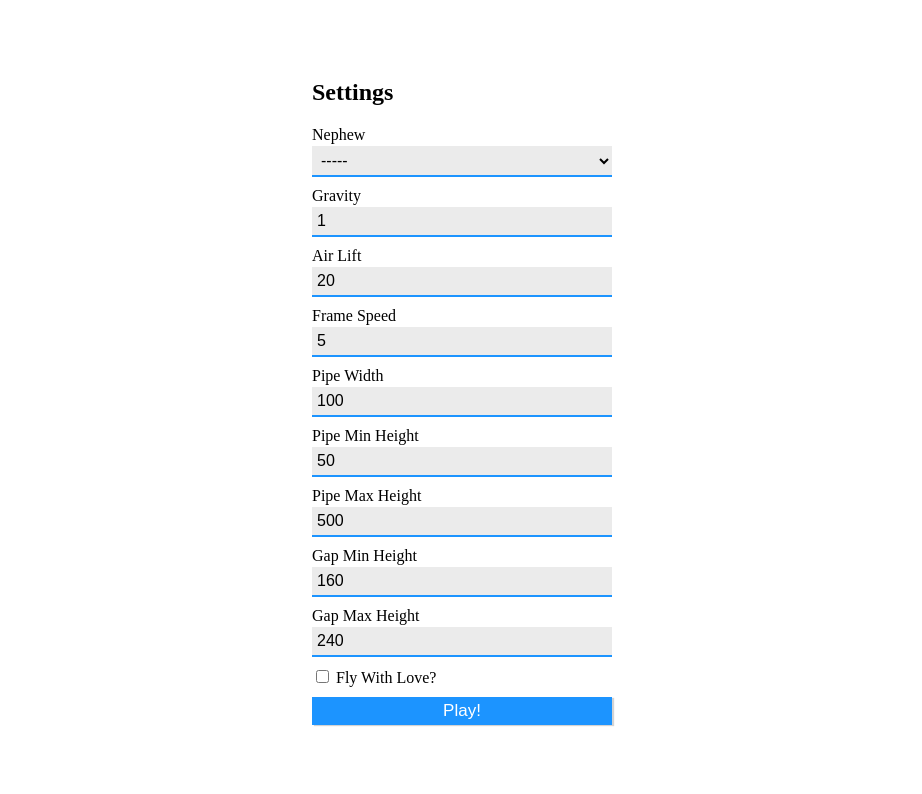
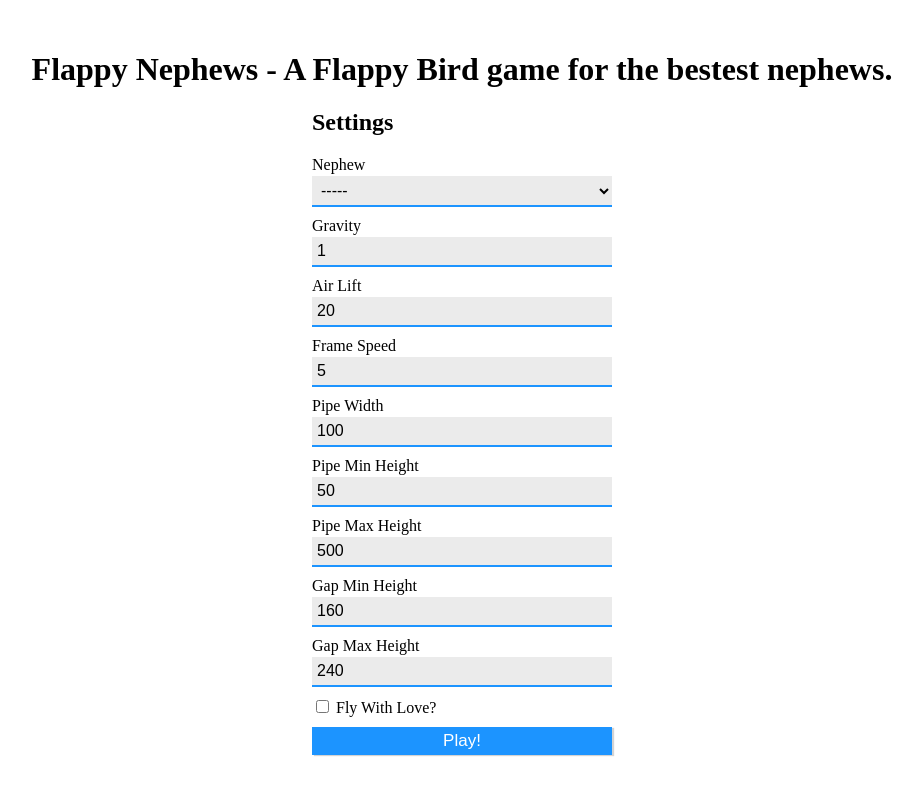
Before and after one commit to etuong/flappy-nephew, a website built with webpack: page index.html in a window 1280 px wide. Shown: the whole page, without its empty margins (178-1100 px from the left). Built offline with Linux system fonts and the light colour scheme.

Commit message:
Added game title

```diff
--- a/assets/application.css
+++ b/assets/application.css
@@ -2,6 +2,10 @@ body {
     margin: 0;
     padding: 0;
     display: flex;
+}
+
+.main-container {
+    margin: auto;
 }
 
 .canvas {
--- a/index.html
+++ b/index.html
@@ -14,8 +14,9 @@
   <audio id="hitAudio" src="assets/hit.mp3" autostart="false"></audio>
   <audio id="dieAudio" src="assets/die.mp3" autostart="false"></audio>
   <canvas class="canvas" id="myCanvas"></canvas>
-  <div class="form-container" id="form-container">
-
+  <div class="main-container" id="main-container">
+    <h1>Flappy Nephews - A Flappy Bird game for the bestest nephews.</h1>
+    <div class="form-container"\>
       <h2>Settings</h2>
 
       <form id="myForm" novalidate method="post">
@@ -45,14 +46,14 @@
 
         <div class="form-group">
           <label>Frame Speed</label>
-        <input type="number" min="3" max="50" name="speed" data-pristine-min-message="Must be between 3 and 50" required
-          class="form-control" value="5" />
+          <input type="number" min="3" max="50" name="speed" data-pristine-min-message="Must be between 3 and 50"
+            required class="form-control" value="5" />
         </div>
 
         <div class="form-group">
           <label>Pipe Width</label>
-        <input type="number" min="10" max="200" name="pipeWidth" data-pristine-min-message="Must be between 10 and 200"
-          required class="form-control" value="100" />
+          <input type="number" min="10" max="200" name="pipeWidth"
+            data-pristine-min-message="Must be between 10 and 200" required class="form-control" value="100" />
         </div>
 
         <div class="form-group">
@@ -89,7 +90,7 @@
         </div>
       </form>
     </div>
-
+  </div>
 
   <script src="assets/pristine.min.js" type="text/javascript"></script>
 
--- a/lib/flappy_sheen.js
+++ b/lib/flappy_sheen.js
@@ -13,7 +13,7 @@ document.addEventListener("DOMContentLoaded", () => {
             e.preventDefault();
             var valid = pristine.validate();
             if (valid) {
-                document.getElementById("form-container").style.display = "none";
+                document.getElementById("main-container").style.display = "none";
                 const nephew = form["nephew"].value;
                 const pipeWidth = Number(form["pipeWidth"].value);
                 const minPipeHeight = Number(form["minPipeHeight"].value);
```
Also changed, not shown: dist/lib/bundle.js, 1 other file. Lines whose indentation alone changed are shown as unchanged.
